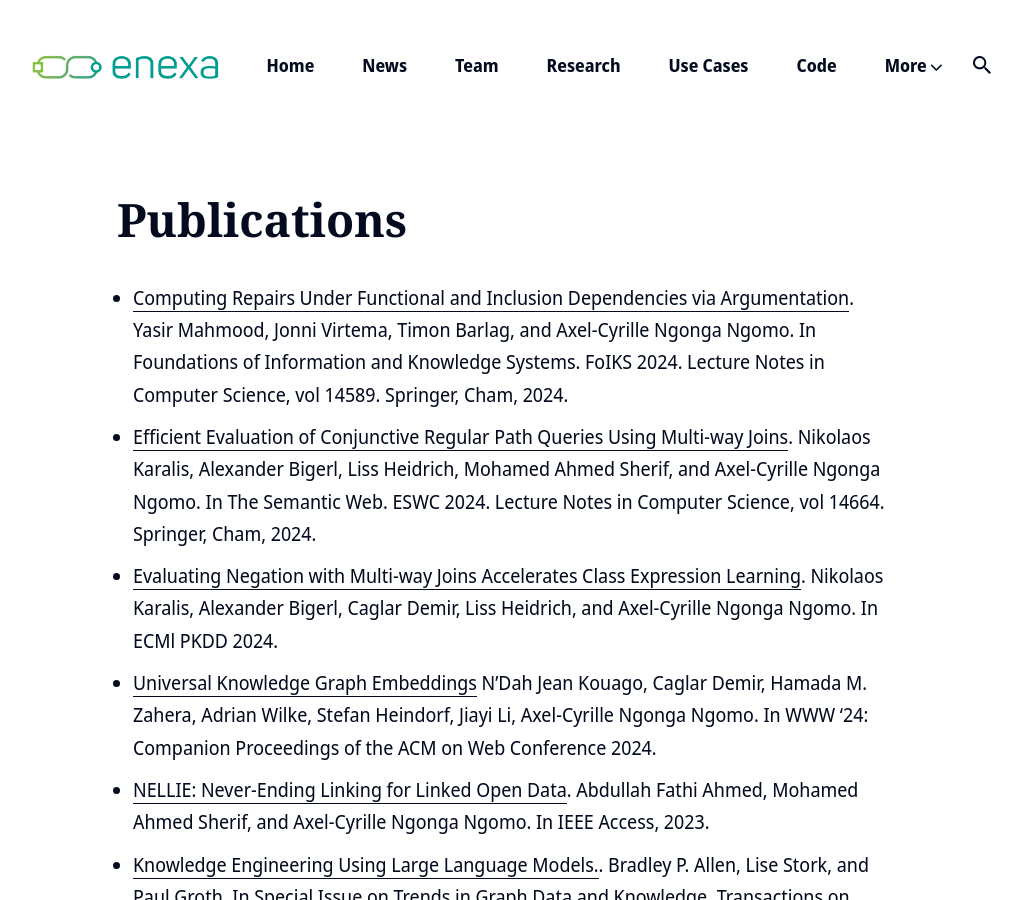
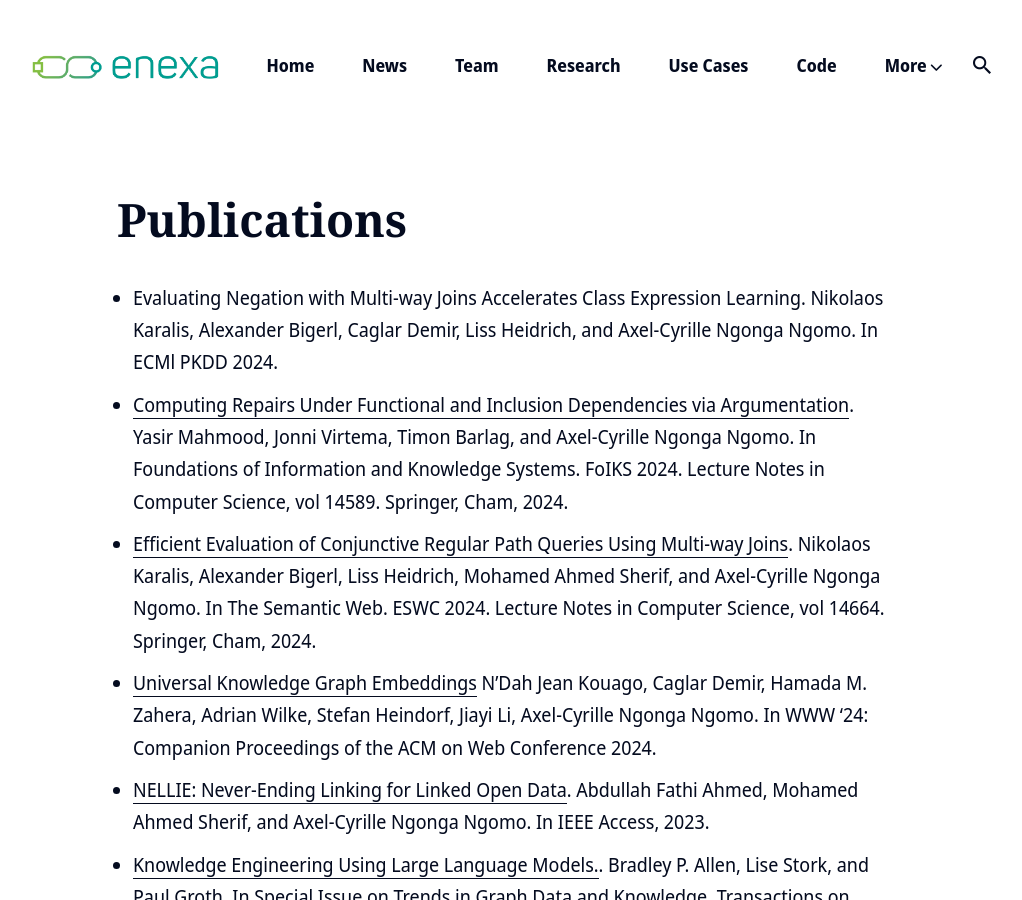
Before and after one commit to EnexaProject/enexaproject.github.io, a Jekyll site: the page built from _pages/publications.md, in a window 1280 px wide and 900 px high. Shown: the whole window, without its empty margins (133-1155 px from the left). Built offline with Jekyll 4.4.1, drawn with Linux system fonts in a browser that asks for light colours; nearby versions of some CDN libraries; part of the change alters nothing that is shown.

```diff
--- a/_pages/publications.md
+++ b/_pages/publications.md
@@ -4,9 +4,9 @@ title: Publications
 permalink: /publications/
 ---
 
+* Evaluating Negation with Multi-way Joins Accelerates Class Expression Learning. Nikolaos Karalis, Alexander Bigerl, Caglar Demir, Liss Heidrich, and Axel-Cyrille Ngonga Ngomo. In ECMl PKDD 2024.
 * [Computing Repairs Under Functional and Inclusion Dependencies via Argumentation](https://doi.org/10.1007/978-3-031-56940-1_2). Yasir Mahmood, Jonni Virtema, Timon Barlag, and Axel-Cyrille Ngonga Ngomo. In Foundations of Information and Knowledge Systems. FoIKS 2024. Lecture Notes in Computer Science, vol 14589. Springer, Cham, 2024.
 * [Efficient Evaluation of Conjunctive Regular Path Queries Using Multi-way Joins](https://doi.org/10.1007/978-3-031-60626-7_12). Nikolaos Karalis, Alexander Bigerl, Liss Heidrich, Mohamed Ahmed Sherif, and Axel-Cyrille Ngonga Ngomo. In The Semantic Web. ESWC 2024. Lecture Notes in Computer Science, vol 14664. Springer, Cham, 2024.
-* [Evaluating Negation with Multi-way Joins Accelerates Class Expression Learning](https://papers.dice-research.org/2024/ESWC_C2RPQs/public.pdf). Nikolaos Karalis, Alexander Bigerl, Caglar Demir, Liss Heidrich, and Axel-Cyrille Ngonga Ngomo. In ECMl PKDD 2024.
 * [Universal Knowledge Graph Embeddings](https://doi.org/10.1145/3589335.3651978) N’Dah Jean Kouago, Caglar Demir, Hamada M. Zahera, Adrian Wilke, Stefan Heindorf, Jiayi Li, Axel-Cyrille Ngonga Ngomo. In WWW '24: Companion Proceedings of the ACM on Web Conference 2024.
 * [NELLIE: Never-Ending Linking for Linked Open Data](https://ieeexplore.ieee.org/document/10198447). Abdullah Fathi Ahmed, Mohamed Ahmed Sherif, and Axel-Cyrille Ngonga Ngomo. In IEEE Access, 2023.
 * [Knowledge Engineering Using Large Language Models.](https://doi.org/10.4230/TGDK.1.1.3). Bradley P. Allen, Lise Stork, and Paul Groth.  In Special Issue on Trends in Graph Data and Knowledge. Transactions on Graph Data and Knowledge (TGDK), Volume 1, Issue 1, pp. 3:1-3:19, Schloss Dagstuhl
```
